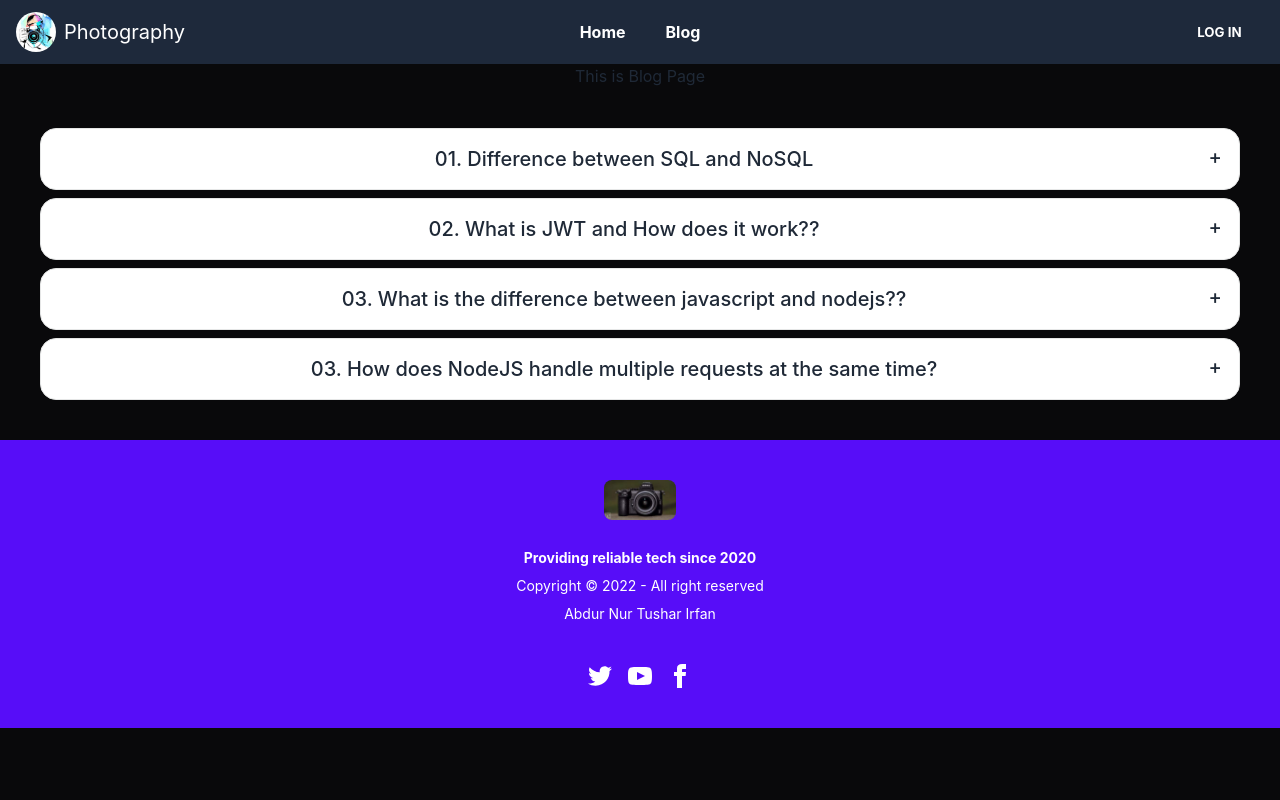
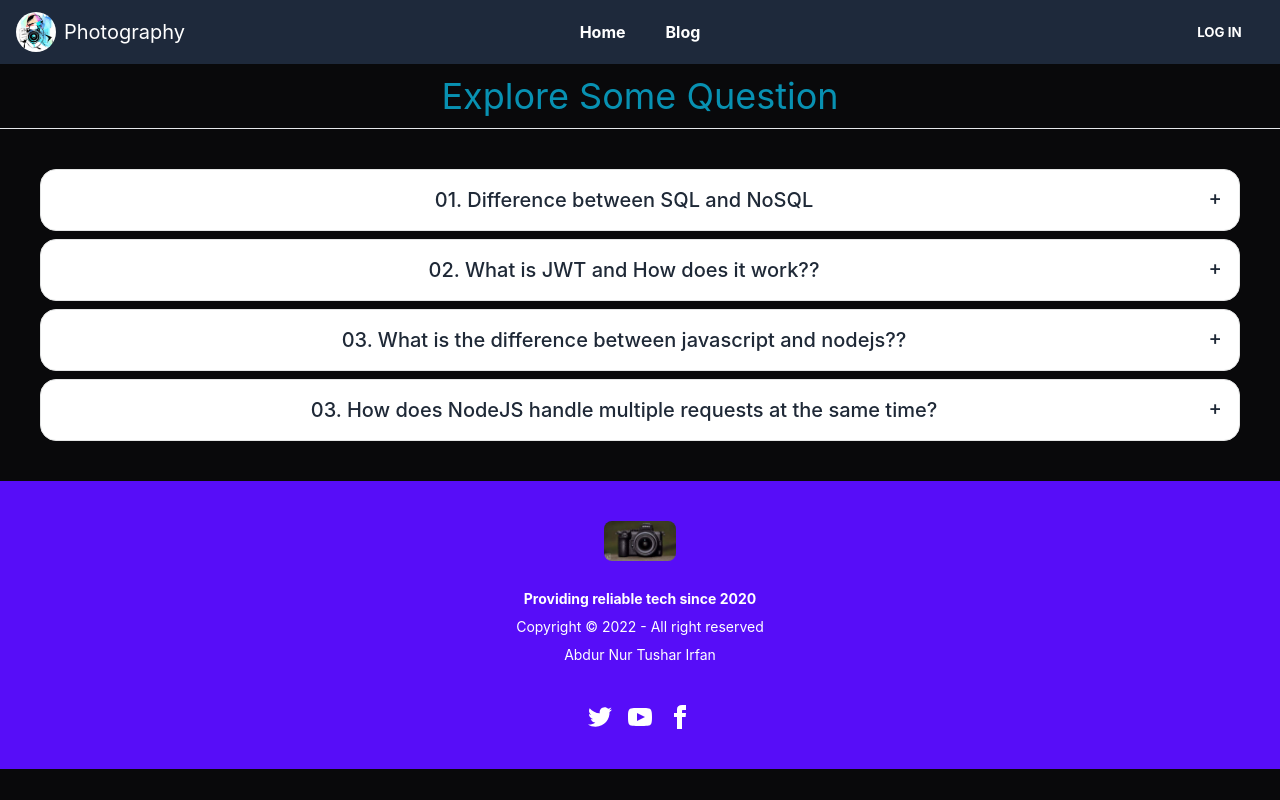
Before and after one commit to Abdur-Nur-Tushar-Irfan/assignment-11-client-side, a React (Create React App) app: page /blog in a window 1280 px wide. Built offline with nearby package versions, Linux system fonts and the light colour scheme; no server answers.

Commit message:
blog header added

```diff
--- a/src/components/Blog/Blog.js
+++ b/src/components/Blog/Blog.js
@@ -3,7 +3,8 @@ import React from 'react';
 const Blog = () => {
     return (
         <div>
-            <h1>This is Blog Page</h1>
+            <h1 className='text-cyan-600 text-4xl mt-3 mb-3'>Explore Some Question</h1>
+            <hr></hr>
             <div className='m-10'>
                 <div tabIndex={0} className="collapse collapse-plus mb-2 border border-base-300 bg-base-100 rounded-box">
                     <div className="collapse-title text-xl font-medium">
```
